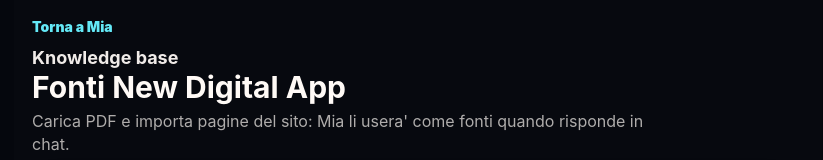
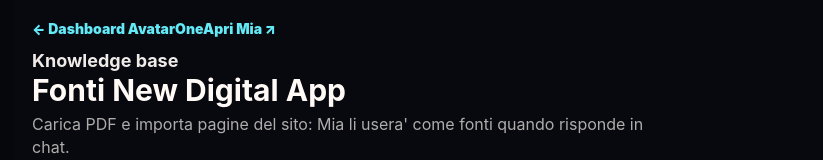
Before and after one commit to AntonioCelotto/ai-avatar-platform, a Next.js app: page /dashboard/documents in a window 1280 px wide. Shown: the top 160 px of the page, without its empty margins (222-1045 px from the left). Built offline with nearby package versions, Linux system fonts and the light colour scheme; no server answers.

Commit message:
Fix full-width dashboard and knowledge pages

```diff
--- a/app/dashboard/documents/ui.js
+++ b/app/dashboard/documents/ui.js
@@ -152,9 +152,12 @@ export function DocumentsDashboard({ tenant: tenantConfig = fallbackTenant }) {
   return (
     <main className="dashboard-shell">
       <section className="dashboard-header">
-        <a href={tenant.slug === "new-digital-app" ? "/" : `/${tenant.slug}`} className="back-link">
-          Torna a {tenant.spokenAssistantName}
-        </a>
+        <div className="dashboard-back-links">
+          <a href="/platform" className="back-link">← Dashboard AvatarOne</a>
+          <a href={tenant.slug === "new-digital-app" ? "/" : `/${tenant.slug}`} className="back-link">
+            Apri {tenant.spokenAssistantName} ↗
+          </a>
+        </div>
         <div>
           <span className="eyebrow">Knowledge base</span>
           <h1>Fonti {tenant.name}</h1>
```
